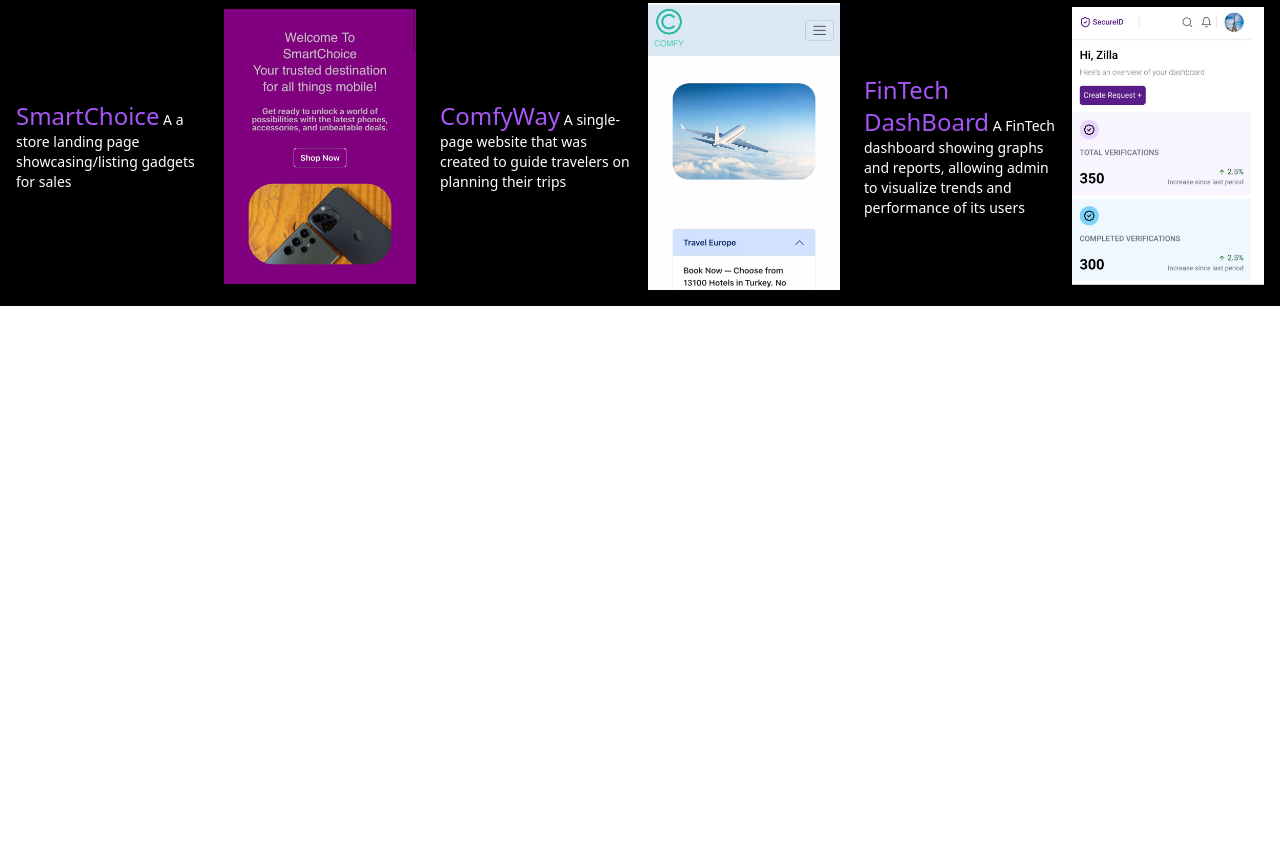
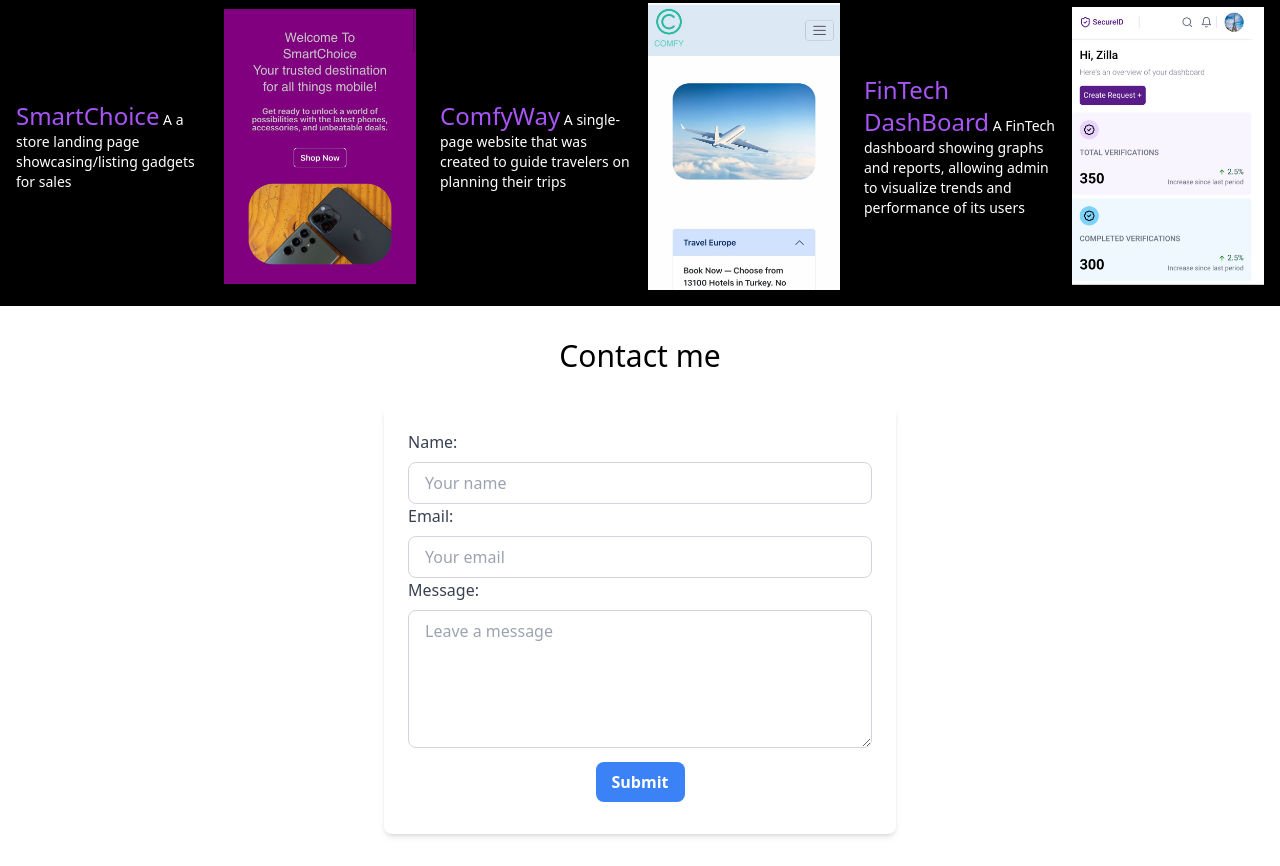
Before and after one commit to Zilla18/Portfolio-with-tailwind, a plain HTML site: page index.html in a window 1280 px wide. Shown: the part 1157-2023 px from the top of the page. Before the commit the page ends 1463 px from the top, so only its background shows below. Drawn offline with nearby package versions, Linux system fonts and the light colour scheme.

Commit message:
Another change made

```diff
--- a/index.html
+++ b/index.html
@@ -311,6 +311,69 @@
     </section>
     <!-- Project done ends here -->
 
+    <!-- Form start -->
+    <div class="container mx-auto p-8">
+      <h2 class="text-3xl font-medium text-center mb-8">Contact me</h2>
+
+      <form class="max-w-lg mx-auto bg-white shadow-md rounded-lg p-6">
+        <!-- Name area -->
+        <div>
+          <label for="name" class="block text-gray-700 font-medium mb-2"
+            >Name:</label
+          >
+          <input
+            type="text"
+            id="name"
+            name="name"
+            class="w-full px-4 py-2 border border-gray-300 rounded-lg"
+            placeholder="Your name"
+            required
+          />
+        </div>
+        <!-- Email area -->
+        <div>
+          <label for="email" class="block text-gray-700 font-medium mb-2"
+            >Email:</label
+          >
+          <input
+            type="email"
+            id="email"
+            name="email"
+            class="w-full px-4 py-2 border border-gray-300 rounded-lg"
+            placeholder="Your email"
+            required
+          />
+        </div>
+        <!-- Message field  -->
+        <div>
+          <label for="email" class="block text-gray-700 font-medium mb-2"
+            >Message:</label
+          >
+          <textarea
+            id="message"
+            name="message"
+            rows="5"
+            class="w-full px-4 py-2 border border-gray-300 rounded-lg"
+            placeholder="Leave a message"
+            required
+          ></textarea>
+        </div>
+        <!-- Submition button -->
+        <div class="text-center">
+          <button
+            type="submit"
+            class="bg-blue-500 hover:bg-blue-700 text-white font-bold py-2 px-4 rounded-lg my-2"
+          >
+            Submit
+          </button>
+        </div>
+      </form>
+    </div>
+    <!-- form ends here -->
+
+    <!-- footer start -->
+    <!-- footer ends -->
+
     <!-- Font Awesome CDN -->
     <script
       src="https://kit.fontawesome.com/52fac15d11.js"
```
